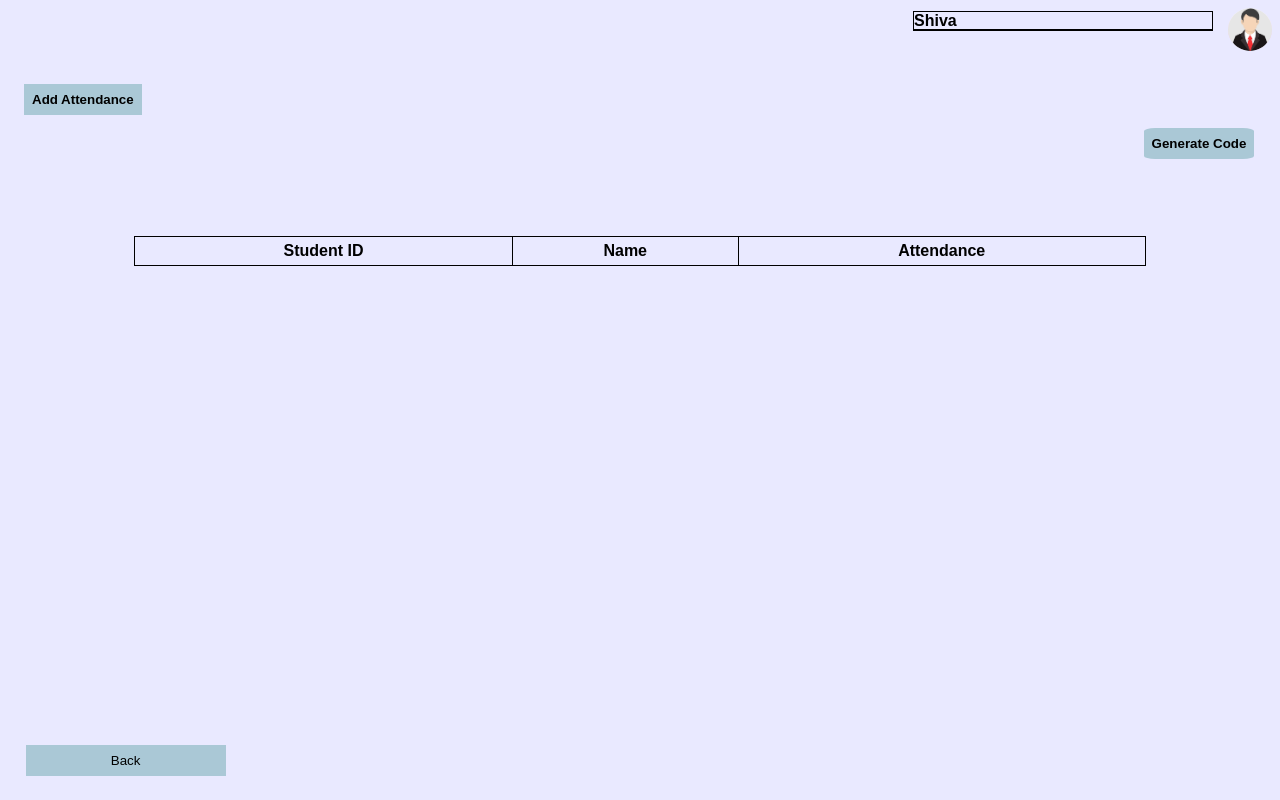
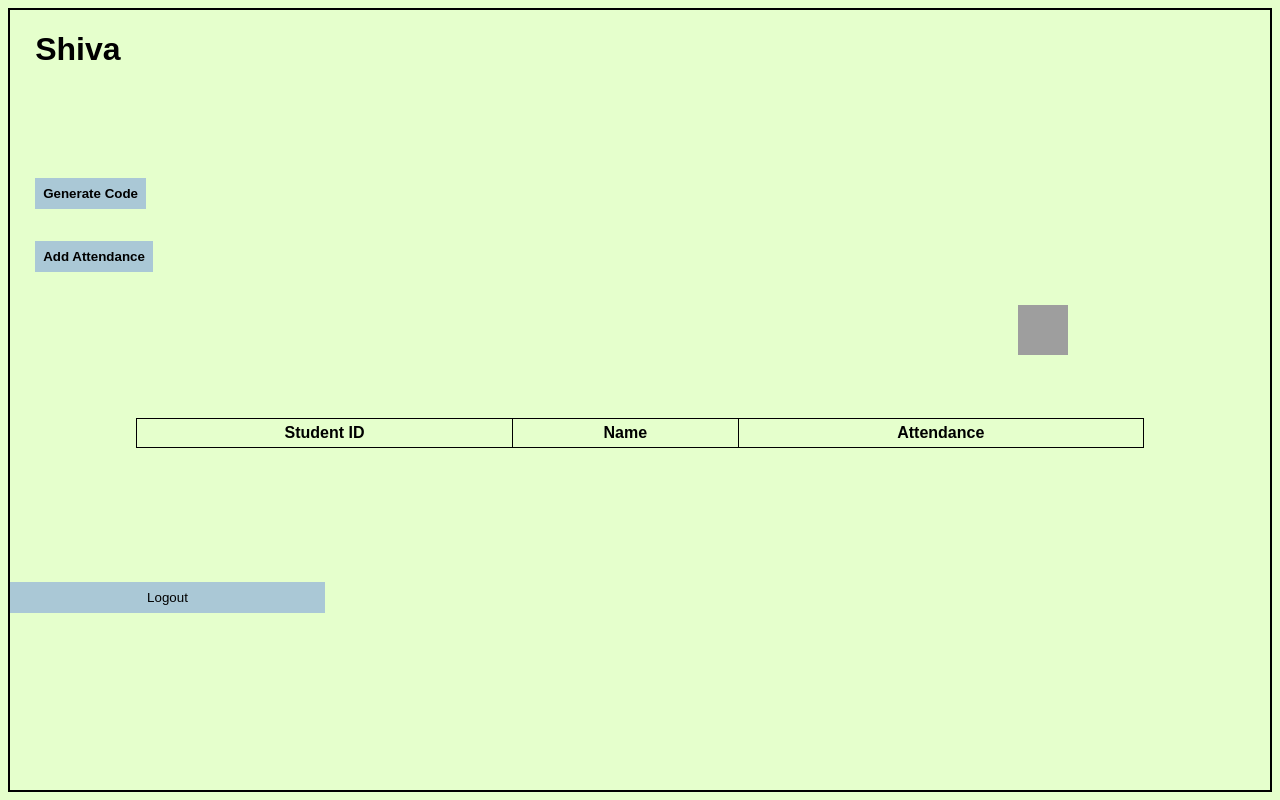
Before and after one commit to vaishali99/Attend-1, a PHP site: page /teacher.php in a window 1280 px wide. Run offline with PHP 8.4, Linux system fonts and the light colour scheme; a user stored in the database is signed in; data comes from the database, SQL or seed files in the repository; lists and menus that the app fills with data are empty; grey boxes are pictures that could not be loaded.

Commit message:
Update teacher.php

```diff
--- a/teacher.php
+++ b/teacher.php
@@ -3,35 +3,17 @@
         <meta name="viewport" content="width=device-width, initial-scale=1">
         <style>
             body {font-family: Arial, Helvetica, sans-serif;
-                background-color: rgb(233, 233, 255);
-            }
-
-            input[type=text] {
-                width: 300px;
-                height: 20px;
-                padding: 15px 10px;
-                margin: 8px 40px;
-                display: inline-block;
-                border: 1px solid #ccc;
-                box-sizing: border-box;
-                position: fixed;
-                top: 15%;
-                right: 10%;
+                background-color: rgb(229,255,204);
             }
 
             label[for=name] {
                 display: inline-block;
-                width: 300px;
-                border: 1px solid black;
-                box-sizing: border-box;
-                position: fixed;
-                margin: 3px;
-                right: 5%;
+				margin-left: 2%;
             }
 
             button {
                 display: inline-block;
-                padding: 1px 20px;
+                padding: 1px 0px;
                 border: 1px solid black;
                 box-sizing: border-box;
                 background-color: rgb(170, 200, 214);
@@ -42,53 +24,12 @@
                 cursor: pointer;
             }
 
-            button[type=gcode] {
-                position: fixed;
-                top: 15%;
-                right: 2%;
-                border-radius: 10%;
-            }
-
-			button[type=addAtt] {
-                position: fixed;
-            }
-
-            button[type="done"] {
-                background-color: rgb(170, 200, 214);
-                color: rgb(0, 0, 0);
-                padding: 8px;
-                margin: 8px 0px;
-                border: none;
-                cursor: pointer;
-                width: 200px;
-                position: fixed;
-                bottom: 2%;
-                right: 2%;
-            }
-
-            button[type="back"] {
-                background-color: rgb(170, 200, 214);
-                color: rgb(0, 0, 0);
-                padding: 8px;
-                margin: 8px 0px;
-                border: none;
-                cursor: pointer;
-                width: 200px;
-                position: fixed;
-                bottom: 2%;
-                left: 2%;
-            }
+			button[type="back"]{
+				width: 25%;
+			}
 
             button:hover {
                 opacity: 0.8;
-            }
-
-            h2 {
-                display: inline-block;
-                padding: 5px;
-                width: 300px;
-                text-align: center;
-                background-color: rgb(170, 200, 214);
             }
 
             table, th, td {
@@ -96,15 +37,11 @@
                 border-collapse: collapse;
                 margin: 10%;
                 padding: 5px;
-            }
-
-            img.avatar {
-                width: 3.5%;
-                border-radius: 50%;
+				margin-top: 5%;
             }
 
             .container {
-                padding: 16px;
+                padding: 2%;
             }
 
         </style>
@@ -149,23 +86,18 @@
 			}
 		}
 	?>
-    <body>
-        <div class="profile">
-            <img src="img_avatar3.png" alt="Avatar" align="right" class="avatar">
-            <label for="name"><b><?php Print $table_users; ?></b></label>
-            <br>
-            <label for="name"><b><?php Print $subjects_sub_name; ?></b></label>
-        </div>
+    <body style="border: 2px solid black;">
+        <div class="profile" >
+            <label for="name"><b><h1><?php Print $table_users; ?></h1></b></label><br>
+            <label for="name"><b><h3><?php Print $subjects_sub_name; ?></h3></b></label>
+			<br><br><br>
+		</div>
 
         <div class="container">
-		<form action="generateCode.php" method="POST">
-            <button type="gcode" name="gcode" id="gcode"><b>Generate Code</b></button>
-        </form>
-		  	<br>
+			<form action="generateCode.php" method="POST">
+				<button type="gcode" name="gcode" id="gcode"><b>Generate Code</b></button>
+			</form>
             <a href="addAtt.php" ><button type="addAtt" name="addAtt" id="addAtt"><b>Add Attendance</b></button></a>
-            <br/>
-            <a href="index.php" ><button type="back">Back</button></a>
-
 		</div>
 
         <table style="width:80%">
@@ -174,6 +106,13 @@
               <th>Name</th>
               <th>Attendance</th>
             </tr>
+
+			<form action="PDFdownload.php" method="POST">
+				<a href="PDFdownload.php">
+					<img src="download.png" alt="Download PDF" style="height: 50px; width: 50px; margin-left: 80%;">
+				</a>
+			</form>
+
             <?php
 
 				$query3 = mysqli_query($con,"SELECT * from student WHERE sem='$subjects_sem'");
@@ -213,18 +152,13 @@
 								Print "</tr>";
 							}
 						}
-
-
 					}
 				}
-
-
-
-
 			?>
 
           </table>
 
+            <a href="index.php" ><button type="back">Logout</button></a>
 
     </body>
 </html>
```
